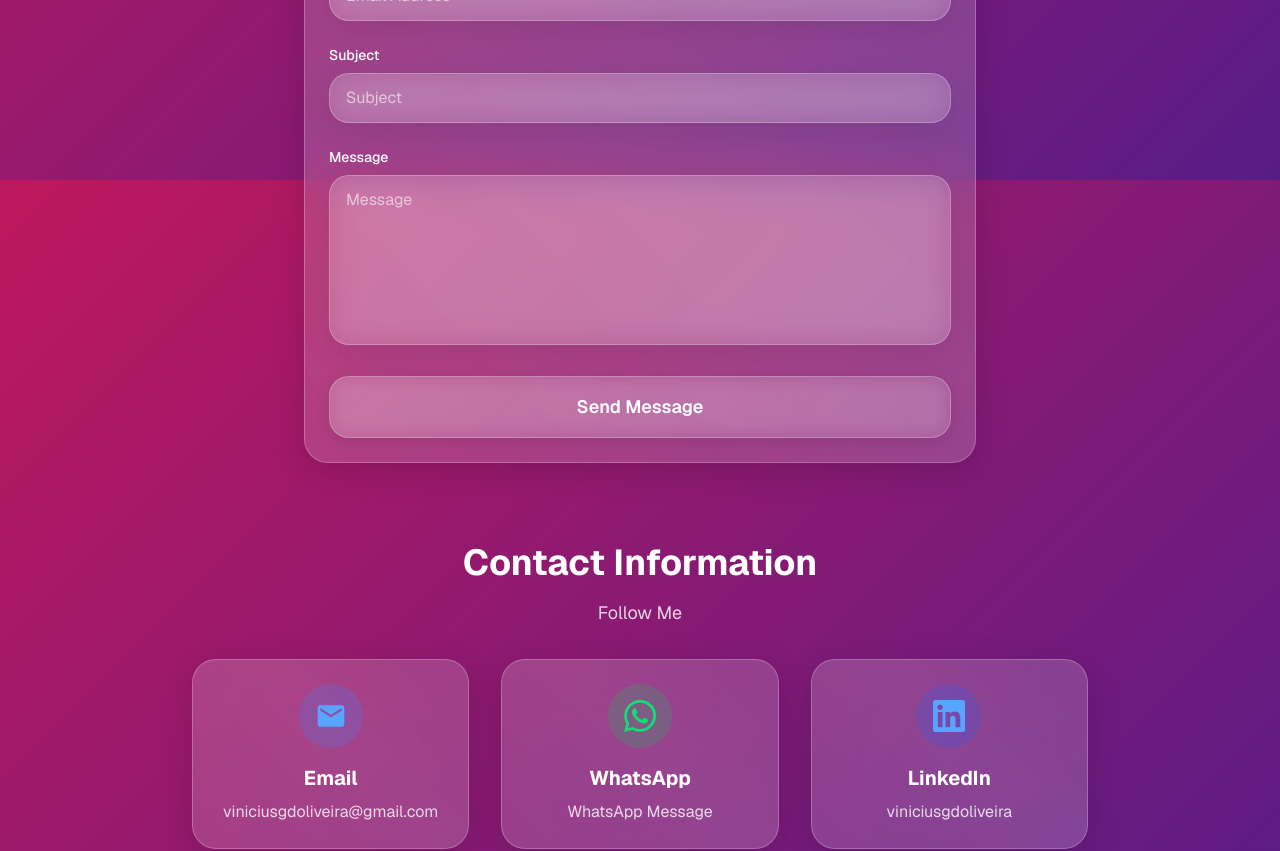
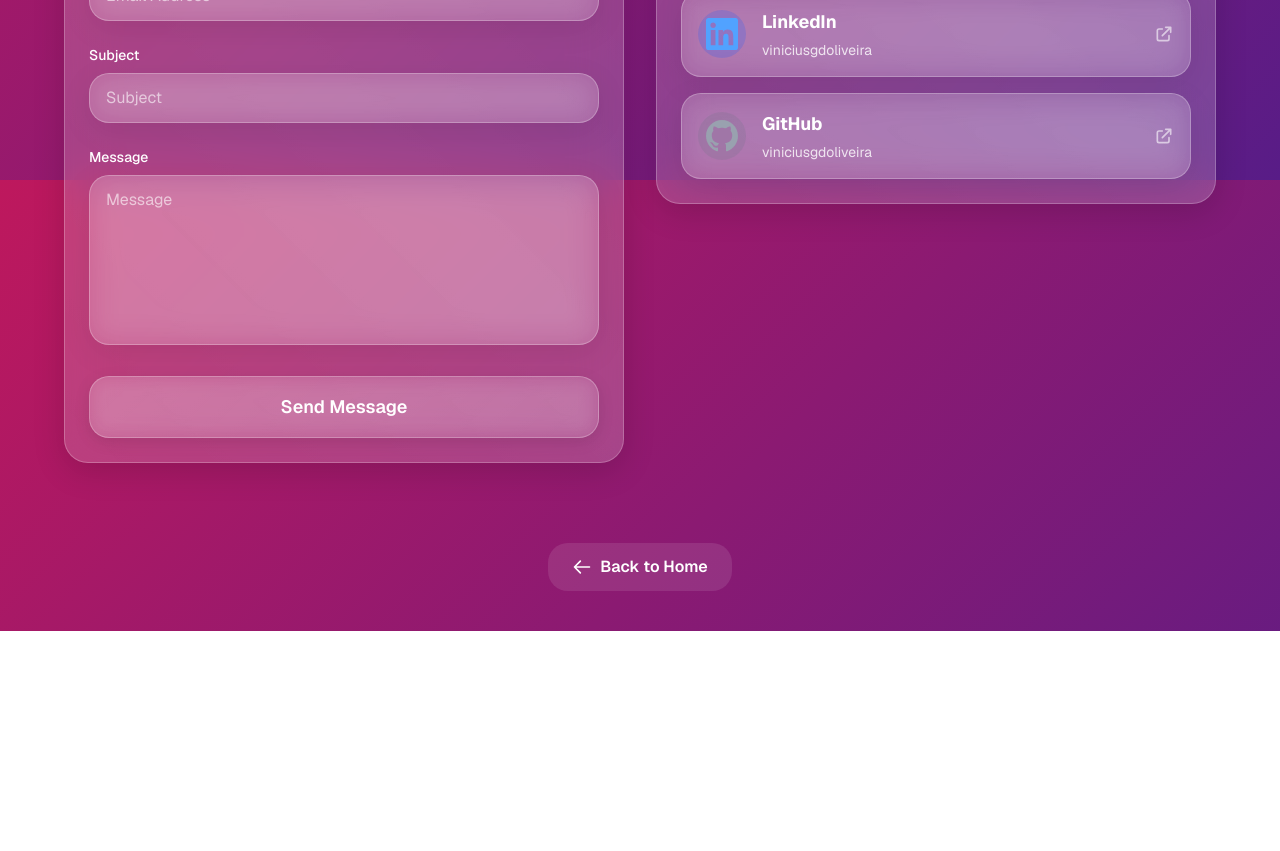
Before and after one commit to viniciusgdoliveira/portfolio, a Next.js app: page /en/contact in a window 1280 px wide. Shown: the part 620-1471 px from the top of the page. After the commit the page ends 1251 px from the top, so only its background shows below. Built offline with nearby package versions, Linux system fonts and the light colour scheme.

Commit message:
updated contact

```diff
--- a/package.json
+++ b/package.json
@@ -21,6 +21,7 @@
     "postcss": "^8.5.6",
     "react": "19.1.0",
     "react-dom": "19.1.0",
+    "resend": "^6.1.0",
     "tailwind-merge": "^3.3.1"
   },
   "devDependencies": {
--- a/src/app/[locale]/contact/page.tsx
+++ b/src/app/[locale]/contact/page.tsx
@@ -27,15 +27,18 @@ export default function Contact() {
 
 			{/* Contact Form Section */}
 			<section className="container mx-auto px-4 py-10">
-				<div className="max-w-2xl mx-auto">
-					<ContactForm />
-				</div>
-			</section>
+				<div className="max-w-6xl mx-auto">
+					<div className="grid lg:grid-cols-2 gap-8 items-start">
+						{/* Contact Form */}
+						<div className="order-2 lg:order-1">
+							<ContactForm />
+						</div>
 
-			{/* Contact Information Section */}
-			<section className="container mx-auto px-4 py-10">
-				<div className="max-w-4xl mx-auto">
-					<ContactInfo />
+						{/* Contact Information */}
+						<div className="order-1 lg:order-2">
+							<ContactInfo />
+						</div>
+					</div>
 				</div>
 			</section>
 
--- /dev/null
+++ b/src/app/api/contact/route.ts
@@ -0,0 +1,66 @@
+/** @format */
+
+import { NextRequest, NextResponse } from "next/server";
+import { Resend } from "resend";
+
+const resend = new Resend(process.env.RESEND_API_KEY);
+
+export async function POST(request: NextRequest) {
+	try {
+		const body = await request.json();
+		const { firstName, lastName, email, subject, message } = body;
+
+		// Validate required fields
+		if (!firstName || !lastName || !email || !subject || !message) {
+			return NextResponse.json({ error: "Missing required fields" }, { status: 400 });
+		}
+
+		// Validate email format
+		const emailRegex = /^[^\s@]+@[^\s@]+\.[^\s@]+$/;
+		if (!emailRegex.test(email)) {
+			return NextResponse.json({ error: "Invalid email format" }, { status: 400 });
+		}
+
+		// Send email using Resend
+		const { data, error } = await resend.emails.send({
+			from: "Portfolio Contact Form <onboarding@resend.dev>",
+			to: ["viniciusgdoliveira@gmail.com"],
+			subject: `Portfolio Contact: ${subject}`,
+			html: `
+        <div style="font-family: Arial, sans-serif; max-width: 600px; margin: 0 auto;">
+          <h2 style="color: #333; border-bottom: 2px solid #007bff; padding-bottom: 10px;">
+            New Contact Form Submission
+          </h2>
+
+          <div style="background-color: #f8f9fa; padding: 20px; border-radius: 8px; margin: 20px 0;">
+            <h3 style="color: #495057; margin-top: 0;">Contact Information</h3>
+            <p><strong>Name:</strong> ${firstName} ${lastName}</p>
+            <p><strong>Email:</strong> ${email}</p>
+            <p><strong>Subject:</strong> ${subject}</p>
+          </div>
+
+          <div style="background-color: #ffffff; padding: 20px; border: 1px solid #dee2e6; border-radius: 8px;">
+            <h3 style="color: #495057; margin-top: 0;">Message</h3>
+            <p style="white-space: pre-wrap; line-height: 1.6;">${message}</p>
+          </div>
+
+          <div style="margin-top: 20px; padding: 15px; background-color: #e9ecef; border-radius: 8px; font-size: 14px; color: #6c757d;">
+            <p style="margin: 0;">This message was sent from your portfolio contact form.</p>
+            <p style="margin: 5px 0 0 0;">Reply directly to this email to respond to ${firstName}.</p>
+          </div>
+        </div>
+      `,
+			replyTo: email,
+		});
+
+		if (error) {
+			console.error("Resend error:", error);
+			return NextResponse.json({ error: "Failed to send email" }, { status: 500 });
+		}
+
+		return NextResponse.json({ message: "Email sent successfully", id: data?.id }, { status: 200 });
+	} catch (error) {
+		console.error("Contact form error:", error);
+		return NextResponse.json({ error: "Internal server error" }, { status: 500 });
+	}
+}
--- a/src/components/contact/ContactForm.tsx
+++ b/src/components/contact/ContactForm.tsx
@@ -30,7 +30,7 @@ export function ContactForm({ className }: ContactFormProps) {
 		message: "",
 	});
 
-	const [isSubmitting] = useState(false);
+	const [isSubmitting, setIsSubmitting] = useState(false);
 	const [submitStatus, setSubmitStatus] = useState<"idle" | "success" | "error">("idle");
 
 	const handleChange = (e: React.ChangeEvent<HTMLInputElement | HTMLTextAreaElement>) => {
@@ -41,17 +41,21 @@ export function ContactForm({ className }: ContactFormProps) {
 		}));
 	};
 
-	const handleSubmit = (e: React.FormEvent) => {
+	const handleSubmit = async (e: React.FormEvent) => {
 		e.preventDefault();
+		setIsSubmitting(true);
+		setSubmitStatus("idle");
 
-		const subject = encodeURIComponent(formData.subject || "Contact from Portfolio");
-		const body = encodeURIComponent(
-			`Hi Vinícius,\n\n` + `Name: ${formData.firstName} ${formData.lastName}\n` + `Email: ${formData.email}\n\n` + `Message:\n${formData.message}\n\n` + `Sent from your portfolio contact form.`
-		);
+		try {
+			const response = await fetch("/api/contact", {
+				method: "POST",
+				headers: {
+					"Content-Type": "application/json",
+				},
+				body: JSON.stringify(formData),
+			});
 
-		const mailtoLink = `mailto:viniciusgdoliveira@gmail.com?subject=${subject}&body=${body}`;
-		window.location.href = mailtoLink;
-
+			if (response.ok) {
 				setSubmitStatus("success");
 				setFormData({
 					firstName: "",
@@ -60,6 +64,17 @@ export function ContactForm({ className }: ContactFormProps) {
 					subject: "",
 					message: "",
 				});
+			} else {
+				const errorData = await response.json();
+				console.error("Form submission error:", errorData);
+				setSubmitStatus("error");
+			}
+		} catch (error) {
+			console.error("Network error:", error);
+			setSubmitStatus("error");
+		} finally {
+			setIsSubmitting(false);
+		}
 	};
 
 	return (
--- a/src/components/contact/ContactInfo.tsx
+++ b/src/components/contact/ContactInfo.tsx
@@ -3,7 +3,7 @@
 "use client";
 
 import { useTranslations } from "next-intl";
-import { Card } from "@/components/ui/Card";
+import { Card, CardContent, CardHeader, CardTitle } from "@/components/ui/Card";
 
 interface ContactInfoProps {
 	className?: string;
@@ -14,17 +14,10 @@ export function ContactInfo({ className }: ContactInfoProps) {
 
 	const contactMethods = [
 		{
-			icon: <EmailIcon />,
-			title: "Email",
-			content: "viniciusgdoliveira@gmail.com",
-			href: "mailto:viniciusgdoliveira@gmail.com",
-			bgColor: "bg-blue-500/20",
-		},
-		{
 			icon: <WhatsAppIcon />,
 			title: "WhatsApp",
 			content: t("whatsappMessage"),
-			href: "https://wa.me/5511999999999",
+			href: "https://wa.me/5548996942118?text=Hi%20Vinicius!%20I%20found%20your%20portfolio%20and%20would%20like%20to%20get%20in%20touch.",
 			bgColor: "bg-green-500/20",
 		},
 		{
@@ -34,16 +27,25 @@ export function ContactInfo({ className }: ContactInfoProps) {
 			href: "https://linkedin.com/in/viniciusgdoliveira",
 			bgColor: "bg-blue-600/20",
 		},
+		{
+			icon: <GitHubIcon />,
+			title: "GitHub",
+			content: "viniciusgdoliveira",
+			href: "https://github.com/viniciusgdoliveira",
+			bgColor: "bg-gray-500/20",
+		},
 	];
 
 	return (
-		<div className={className}>
-			<div className="text-center mb-8">
-				<h2 className="text-3xl md:text-4xl font-bold text-white mb-4">{t("contactInfo")}</h2>
-				<p className="text-lg text-white/80">{t("followMe")}</p>
-			</div>
+		<Card className={className}>
+			<CardHeader>
+				<CardTitle className="text-2xl">{t("contactInfo")}</CardTitle>
+			</CardHeader>
 
-			<div className="grid md:grid-cols-3 gap-8">
+			<CardContent>
+				<p className="text-white/80 mb-6">{t("followMe")}</p>
+
+				<div className="space-y-4">
 					{contactMethods.map((method, index) => (
 						<ContactMethodCard
 							key={index}
@@ -55,7 +57,8 @@ export function ContactInfo({ className }: ContactInfoProps) {
 						/>
 					))}
 				</div>
-		</div>
+			</CardContent>
+		</Card>
 	);
 }
 
@@ -69,33 +72,39 @@ interface ContactMethodCardProps {
 
 function ContactMethodCard({ icon, title, content, href, bgColor }: ContactMethodCardProps) {
 	return (
-		<Card className="p-6 text-center">
-			<div className={`w-16 h-16 ${bgColor} rounded-full flex items-center justify-center mx-auto mb-4`}>{icon}</div>
-			<h3 className="text-xl font-bold text-white mb-2">{title}</h3>
 		<a
 			href={href}
-				target={href.startsWith("http") ? "_blank" : undefined}
-				rel={href.startsWith("http") ? "noopener noreferrer" : undefined}
-				className="text-white/80 hover:text-white transition-colors"
+			target="_blank"
+			rel="noopener noreferrer"
+			className="group block liquid-glass-light p-4 rounded-[20px] hover:bg-white/10 transition-all duration-300 hover:scale-[1.02] hover:shadow-lg"
 		>
-				{content}
+			<div className="flex items-center space-x-4">
+				<div className={`w-12 h-12 ${bgColor} rounded-full flex items-center justify-center flex-shrink-0`}>{icon}</div>
+				<div className="flex-1 min-w-0">
+					<h3 className="text-lg font-bold text-white mb-1">{title}</h3>
+					<p className="text-white/80 hover:text-white transition-colors text-sm break-all">{content}</p>
+				</div>
+				<div className="flex-shrink-0">
+					<svg
+						className="w-5 h-5 text-white/60 group-hover:text-white transition-colors"
+						fill="none"
+						stroke="currentColor"
+						viewBox="0 0 24 24"
+					>
+						<path
+							strokeLinecap="round"
+							strokeLinejoin="round"
+							strokeWidth={2}
+							d="M10 6H6a2 2 0 00-2 2v10a2 2 0 002 2h10a2 2 0 002-2v-4M14 4h6m0 0v6m0-6L10 14"
+						/>
+					</svg>
+				</div>
+			</div>
 		</a>
-		</Card>
 	);
 }
 
 // Icon Components
-function EmailIcon() {
-	return (
-		<svg
-			className="w-8 h-8 text-blue-400"
-			fill="currentColor"
-			viewBox="0 0 24 24"
-		>
-			<path d="M20 4H4c-1.1 0-1.99.9-1.99 2L2 18c0 1.1.9 2 2 2h16c1.1 0 2-.9 2-2V6c0-1.1-.9-2-2-2zm0 4l-8 5-8-5V6l8 5 8-5v2z" />
-		</svg>
-	);
-}
 
 function WhatsAppIcon() {
 	return (
@@ -120,3 +129,15 @@ function LinkedInIcon() {
 		</svg>
 	);
 }
+
+function GitHubIcon() {
+	return (
+		<svg
+			className="w-8 h-8 text-gray-400"
+			fill="currentColor"
+			viewBox="0 0 24 24"
+		>
+			<path d="M12 0c-6.626 0-12 5.373-12 12 0 5.302 3.438 9.8 8.207 11.387.599.111.793-.261.793-.577v-2.234c-3.338.726-4.033-1.416-4.033-1.416-.546-1.387-1.333-1.756-1.333-1.756-1.089-.745.083-.729.083-.729 1.205.084 1.839 1.237 1.839 1.237 1.07 1.834 2.807 1.304 3.492.997.107-.775.418-1.305.762-1.604-2.665-.305-5.467-1.334-5.467-5.931 0-1.311.469-2.381 1.236-3.221-.124-.303-.535-1.524.117-3.176 0 0 1.008-.322 3.301 1.23.957-.266 1.983-.399 3.003-.404 1.02.005 2.047.138 3.006.404 2.291-1.552 3.297-1.23 3.297-1.23.653 1.653.242 2.874.118 3.176.77.84 1.235 1.911 1.235 3.221 0 4.609-2.807 5.624-5.479 5.921.43.372.823 1.102.823 2.222v3.293c0 .319.192.694.801.576 4.765-1.589 8.199-6.086 8.199-11.386 0-6.627-5.373-12-12-12z" />
+		</svg>
+	);
+}
--- a/src/data/contact-info.json
+++ b/src/data/contact-info.json
@@ -1,24 +1,13 @@
 {
 	"contactMethods": [
 		{
-			"id": "email",
-			"name": "Email",
-			"value": "viniciusgdoliveira@gmail.com",
-			"href": "mailto:viniciusgdoliveira@gmail.com",
-			"icon": "email",
-			"description": "Best for detailed discussions and professional inquiries",
-			"primary": true,
-			"response_time": "24-48 hours",
-			"color": "blue"
-		},
-		{
 			"id": "whatsapp",
 			"name": "WhatsApp",
-			"value": "+55 11 99999-9999",
-			"href": "https://wa.me/5511999999999",
+			"value": "+55 48 99694-2118",
+			"href": "https://wa.me/5548996942118",
 			"icon": "whatsapp",
 			"description": "Quick conversations and immediate questions",
-			"primary": false,
+			"primary": true,
 			"response_time": "Usually within hours",
 			"color": "green"
 		},
@@ -106,11 +95,11 @@
 			}
 		],
 		"submitMethod": "mailto",
-		"submitTo": "viniciusgdoliveira@gmail.com"
+		"submitTo": "https://wa.me/5548996942118"
 	},
 	"meta": {
 		"title": "Get In Touch",
 		"description": "I'm always interested in new opportunities and collaborations. Let's discuss how we can work together to bring your ideas to life.",
-		"preferredMethod": "email"
+		"preferredMethod": "whatsapp"
 	}
 }
```
Also changed, not shown: 1 other file (tests, documents, lock files or other folders). Lines whose indentation alone changed are shown as unchanged.
